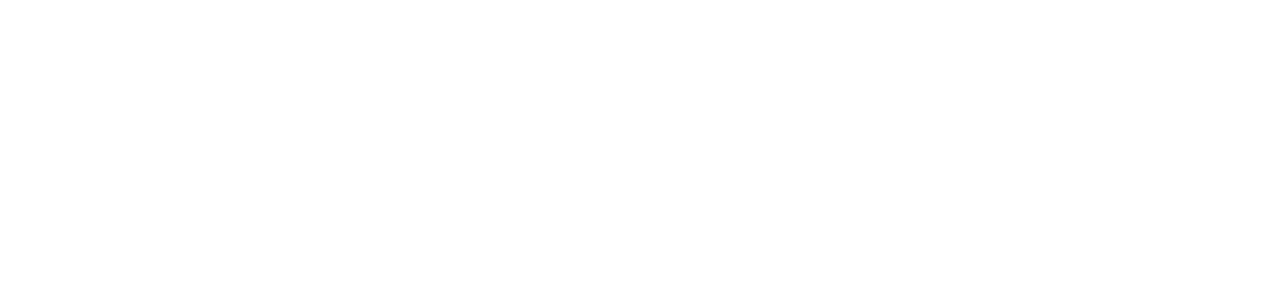
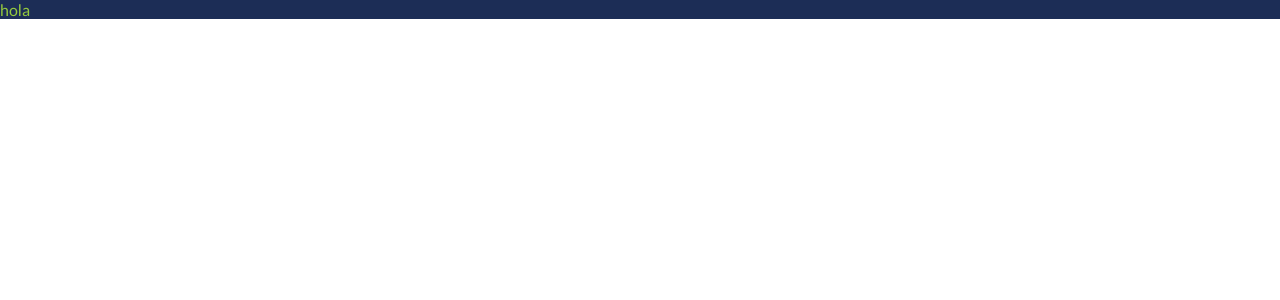
Before and after one commit to ProductiveMaster/frontend, a Vue app: page / in a window 1280 px wide. Shown: the top 300 px of the page. Built offline with nearby package versions, Linux system fonts and the light colour scheme; a small style sheet from the web is missing.

Commit message:
update/ colors

```diff
--- a/src/App.vue
+++ b/src/App.vue
@@ -1,9 +1,10 @@
 <template><router-view /></template>
 
 <script>
-export default {};
+require("./assets/css/style.scss");
+export default {
+  methods: {
+    update() {},
+  },
+};
 </script>
-
-<style lang="scss">
-@import url("./assets/css/style.scss");
-</style>
--- a/src/assets/css/components/colors.scss
+++ b/src/assets/css/components/colors.scss
@@ -1,6 +1,6 @@
 $primary: #95CA3E;
 $secondary: #1C2D56;
-$tertiary: #1C2D56;
+$tertiary: #003566;
 
 $colors: ("primary": $primary,
   "secondary": $secondary,
@@ -9,7 +9,7 @@
 
 @each $colorName,
 $colorValue in $colors {
-  .#{$colorName} {
+  .#{$colorName}--bg {
     background: $colorValue;
   }
 
--- a/src/assets/css/style.scss
+++ b/src/assets/css/style.scss
@@ -1,3 +1,5 @@
+@import './components/colors.scss';
+
 @font-face {
   font-family: Lato;
   src: url('../fonts/Lato.ttf')
--- a/src/views/Main/Main.vue
+++ b/src/views/Main/Main.vue
@@ -1,5 +1,7 @@
 <template>
-  <div></div>
+  <div>
+    <div class="secondary--bg primary--text">hola</div>
+  </div>
 </template>
 
 <script>
```
